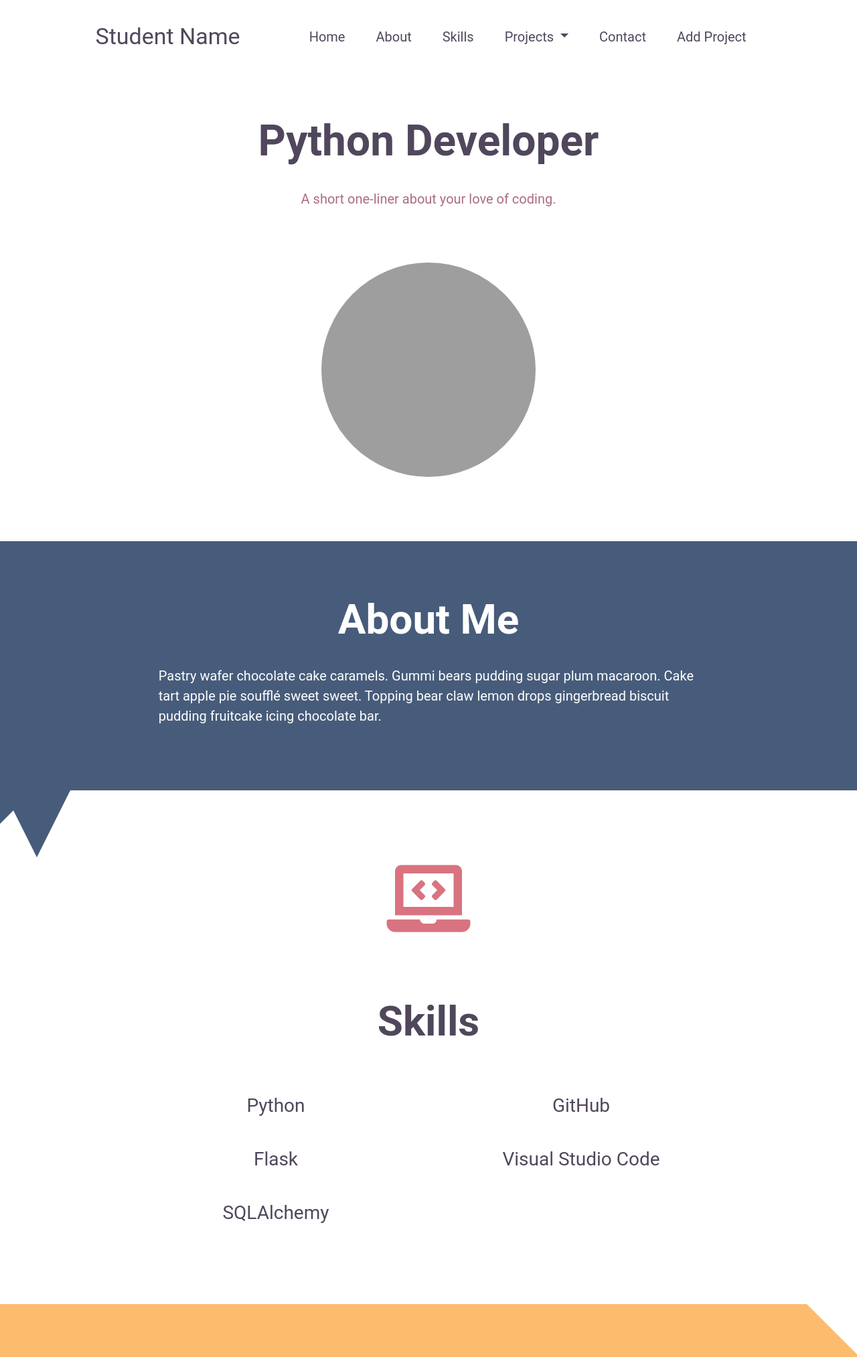
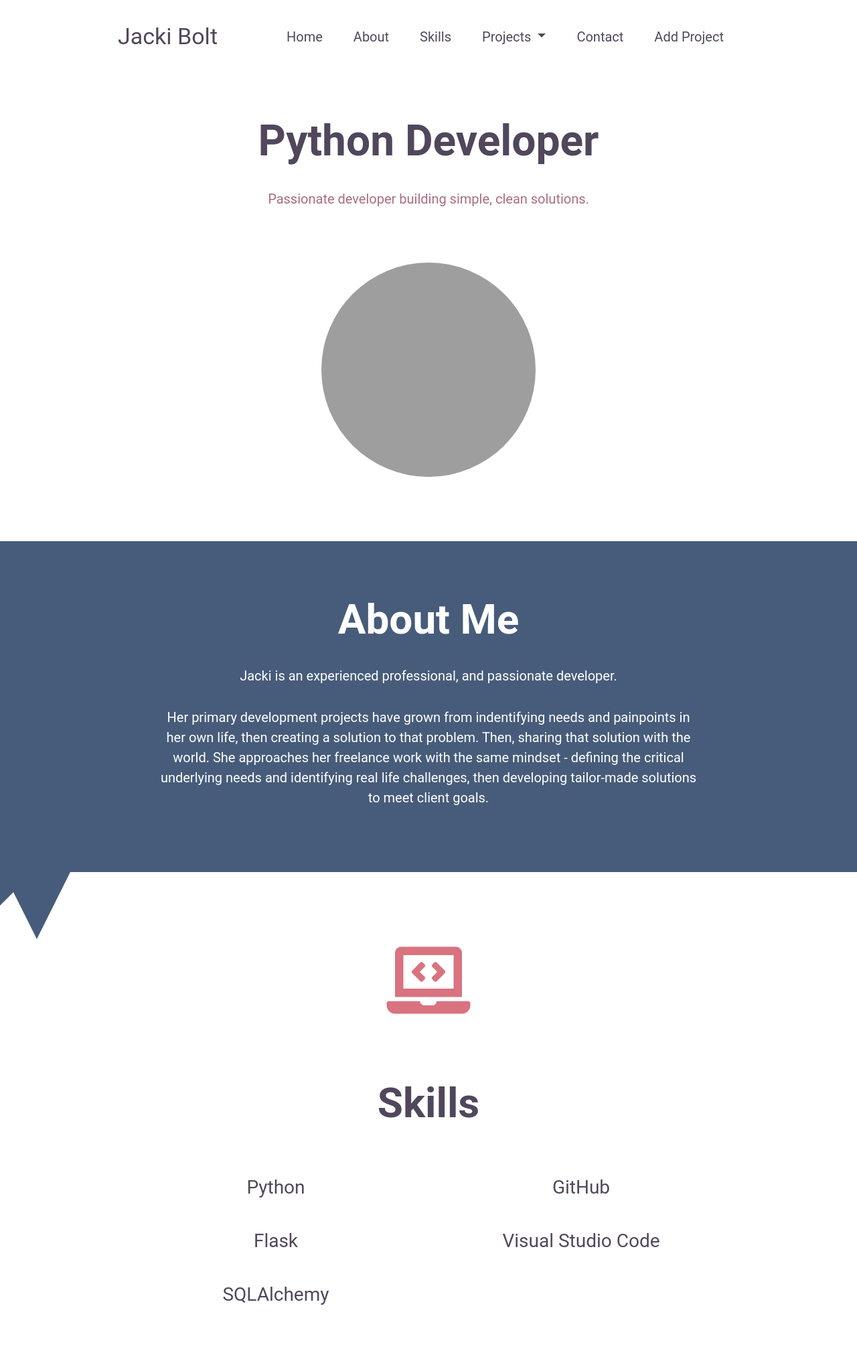
Before and after one commit to jackibolt/python-portfolio, a Flask app: page / in a window 1280 px wide. Shown: the top 2026 px of the page at 67% size. Run offline with Flask 3, Linux system fonts and the light colour scheme; data comes from the database, SQL or seed files in the repository; grey boxes are pictures that could not be loaded.

Commit message:
finished

```diff
--- a/app.py
+++ b/app.py
@@ -2,6 +2,8 @@ from flask import render_template, url_for, request, redirect
 from models import db, Project, app
 import datetime
 
+
+# CLEANER FUNCTIONS
 
 def clean_date(date_str):
     date_split = date_str.split('-')
@@ -11,10 +13,6 @@ def clean_date(date_str):
 
 
 def month_string(month):
-    # months = ['January', 'February', 'March', 'April',
-    #           'May', 'June', 'July', 'August', 'September',
-    #           'October', 'November', 'December']
-    # str_month = months[month-1]
     str_month = month.strftime('%B %Y')
     return str_month
 
@@ -23,6 +21,14 @@ def display_month(month):
     updated_month = month.strftime('%Y-%m')
     return updated_month
 
+
+def skills_list(skills):
+    skills_split = skills.split(', ')
+    return skills_split
+
+
+
+# ROUTES
 
 @app.route('/')
 def index():
@@ -36,7 +42,7 @@ def project_details(id):
     projects = Project.query.all()
     project = Project.query.get_or_404(id)
     project.date = month_string(project.date)
-
+    project.skills = skills_list(project.skills)
 
     return render_template('detail.html', project=project, projects=projects)
 
--- a/static/styles.css
+++ b/static/styles.css
@@ -187,7 +187,7 @@ About
 }
 
 #about p {
-    text-align: left;
+    text-align: center;
     margin-bottom: 2rem;
 }
 
@@ -254,6 +254,10 @@ Projects
     margin-right: 5%;
 }
 
+#projects .a-project .title {
+    padding-left: 0;
+}
+
 #projects .a-project h3 {
     margin-bottom: 2rem;
     margin-top: 3rem;
@@ -265,6 +269,10 @@ Projects
     padding: 8px 15px;
     color: var(--white);
     text-decoration: none;
+}
+
+.github-btn:hover {
+    color: var(--secondary-text)
 }
 
 .github-btn i {
@@ -287,6 +295,8 @@ Projects
     transform: rotate(15deg);
     overflow: hidden;
 }
+
+
 
 /*******
 Contact
@@ -311,7 +321,7 @@ Contact
 }
 
 #contact p {
-    text-align: left;
+    text-align: center;
     padding-left: 5%;
     padding-right: 5%;
     margin-bottom: 2rem;
--- a/templates/editform.html
+++ b/templates/editform.html
@@ -3,7 +3,7 @@
 
 {% block content %}
     <section class="header">
-        <h1>New Project</h1>
+        <h1>Edit Project</h1>
     </section>
     <section id="form">
         <form action="{{ url_for('update', id=project.id) }}" method="post">
--- a/templates/index.html
+++ b/templates/index.html
@@ -4,17 +4,16 @@
 {% block content %}
     <section class="header">
         <h1>Python Developer</h1>
-        <p>A short one-liner about your love of coding.</p>
-        <img src="https://cdn.pixabay.com/photo/2016/11/29/13/14/attractive-1869761_1280.jpg" alt="Headshot of myself">
+        <p>Passionate developer building simple, clean solutions.</p>
+        <img src="/static/images/JB.jpg" alt="Headshot of myself">
     </section>
     <section id="about">
         <h2>About Me</h2>
-        <p>
-            Pastry wafer chocolate cake caramels.
-            Gummi bears pudding sugar plum macaroon.
-            Cake tart apple pie soufflé sweet sweet.
-            Topping bear claw lemon drops gingerbread
-            biscuit pudding fruitcake icing chocolate bar.
+        <p>Jacki is an experienced professional, and passionate developer.</p>
+        <p>Her primary development projects have grown from indentifying needs and painpoints
+           in her own life, then creating a solution to that problem. Then, sharing that solution with the world.
+           She approaches her freelance work with the same mindset - defining the critical underlying needs and
+           identifying real life challenges, then developing tailor-made solutions to meet client goals.
         </p>
         <div id="triangle1"></div>
         <div id="triangle2"></div>
@@ -37,7 +36,9 @@
         <div id="project-list">
             {% for project in projects %}
             <div id="project{{ project.id }}" class="a-project">
-                <h3>{{ project.name }}</h3>
+                <a class="nav-link title" href="{{ url_for('project_details', id=project.id) }}">
+                    <h3>{{ project.name }}</h3>
+                </a>
                 <a href="{{ project.link }}" class="github-btn">
                     <i class="fab fa-github"></i>
                     View on GitHub
@@ -50,51 +51,7 @@
                 </p>
             </div>
             {% endfor %}
-            <!-- <div id="project2" class="a-project">
-                <h3>Project Title</h3>
-                <a href="#" class="github-btn">
-                    <i class="fab fa-github"></i>
-                    View on GitHub
-                </a>
-                <p>
-                    Pastry wafer chocolate cake caramels.
-                    Gummi bears pudding sugar plum macaroon.
-                </p>
-                <p>
-                    Skills: Pastry wafer chocolate cake caramels.
-                    Gummi bears pudding sugar plum macaroon.
-                </p>
-            </div>
-            <div id="project3" class="a-project">
-                <h3>Project Title</h3>
-                <a href="#" class="github-btn">
-                    <i class="fab fa-github"></i>
-                    View on GitHub
-                </a>
-                <p>
-                    Pastry wafer chocolate cake caramels.
-                    Gummi bears pudding sugar plum macaroon.
-                </p>
-                <p>
-                    Skills: Pastry wafer chocolate cake caramels.
-                    Gummi bears pudding sugar plum macaroon.
-                </p>
-            </div>
-            <div id="project4" class="a-project">
-                <h3>Project Title</h3>
-                <a href="#" class="github-btn">
-                    <i class="fab fa-github"></i>
-                    View on GitHub
-                </a>
-                <p>
-                    Pastry wafer chocolate cake caramels.
-                    Gummi bears pudding sugar plum macaroon.
-                </p>
-                <p>
-                    Skills: Pastry wafer chocolate cake caramels.
-                    Gummi bears pudding sugar plum macaroon.
-                </p>
-            </div> -->
+
         </div>
         <div id="triangle4"></div>
     </section>
@@ -102,14 +59,11 @@
         <i class="fas fa-paper-plane"></i>
         <h2>Contact Me</h2>
         <p>
-            Pastry wafer chocolate cake caramels.
-            Gummi bears pudding sugar plum macaroon.
-            Cake tart apple pie soufflé sweet sweet.
-            Topping bear claw lemon drops gingerbread biscuit pudding fruitcake icing chocolate bar.
+            Ready to get started on your next project?
         </p>
         <p>
             <i class="fas fa-envelope"></i>
-            my_email@email.com
+            bolt.jacqueline@gmail.com
         </p>
     </section>
 {% endblock %}
--- a/templates/layout.html
+++ b/templates/layout.html
@@ -15,20 +15,20 @@
         <section class="navigation">
             <nav class="navbar navbar-expand-lg">
                 <div class="container-fluid">
-                    <a class="navbar-brand" href="#">Student Name</a>
+                    <a class="navbar-brand" href="{{ url_for('index') }}">Jacki Bolt</a>
                     <button class="toggle" type="button" data-bs-toggle="collapse" data-bs-target="#navbarContent" aria-controls="navbarContent" aria-expanded="false" aria-label="Toggle navigation">
                         <i class="fas fa-bars"></i>
                     </button>
                     <div class="collapse navbar-collapse" id="navbarContent">
                         <ul class="navbar-nav me-auto mb-2 mb-lg-0">
                             <li class="nav-item">
-                                <a class="nav-link active" aria-current="page" href="#">Home</a>
+                                <a class="nav-link active" aria-current="page" href="{{ url_for('index') }}">Home</a>
                             </li>
                             <li class="nav-item">
-                                <a class="nav-link" href="#about">About</a>
+                                <a class="nav-link" href="{{ url_for('index') }}#about">About</a>
                             </li>
                             <li class="nav-item">
-                                <a class="nav-link" href="#skills">Skills</a>
+                                <a class="nav-link" href="{{ url_for('index') }}#skills">Skills</a>
                             </li>
                             <li class="nav-item dropdown">
                                 <a class="nav-link dropdown-toggle" href="#" id="navbarDropdown" role="button" data-bs-toggle="dropdown" aria-expanded="false">
@@ -36,12 +36,12 @@
                                 </a>
                                 <ul class="dropdown-menu" aria-labelledby="navbarDropdown">
                                 {% for project in projects %}
-                                <li><a class="dropdown-item" href="{{ url_for('project_details', id=project.id) }}">{{ project.name }}</a></li>
+                                    <li><a class="dropdown-item" href="{{ url_for('project_details', id=project.id) }}">{{ project.name }}</a></li>
                                 {% endfor %}
                                 </ul>
                             </li>
                             <li class="nav-item">
-                                <a class="nav-link" href="#contact">Contact</a>
+                                <a class="nav-link" href="{{ url_for('index') }}#contact">Contact</a>
                             </li>
                             <li class="nav-item">
                                 <a class="nav-link" href="{{ url_for('new') }}">Add Project</a>
@@ -57,22 +57,12 @@
 
         <section class="footer">
             <div class="socials">
-                <!--Delete any you don't use-->
-                <!--Icons from FontAwesome.com/icons-->
-                <a href="">
-                    <i class="fab fa-twitter"></i>
-                </a>
-                <a href="">
+
+                <a href="https://github.com/jackibolt">
                     <i class="fab fa-github"></i>
                 </a>
-                <a href="">
+                <a href="https://www.linkedin.com/in/jacquelineraithel/">
                     <i class="fab fa-linkedin"></i>
-                </a>
-                <a href="">
-                    <i class="fab fa-instagram"></i>
-                </a>
-                <a href="">
-                    <i class="fab fa-tiktok"></i>
                 </a>
             </div>
             <div class="treehouse">
```
Also changed, not shown: templates/detail.html (+4 -4 lines), 1 other file.
